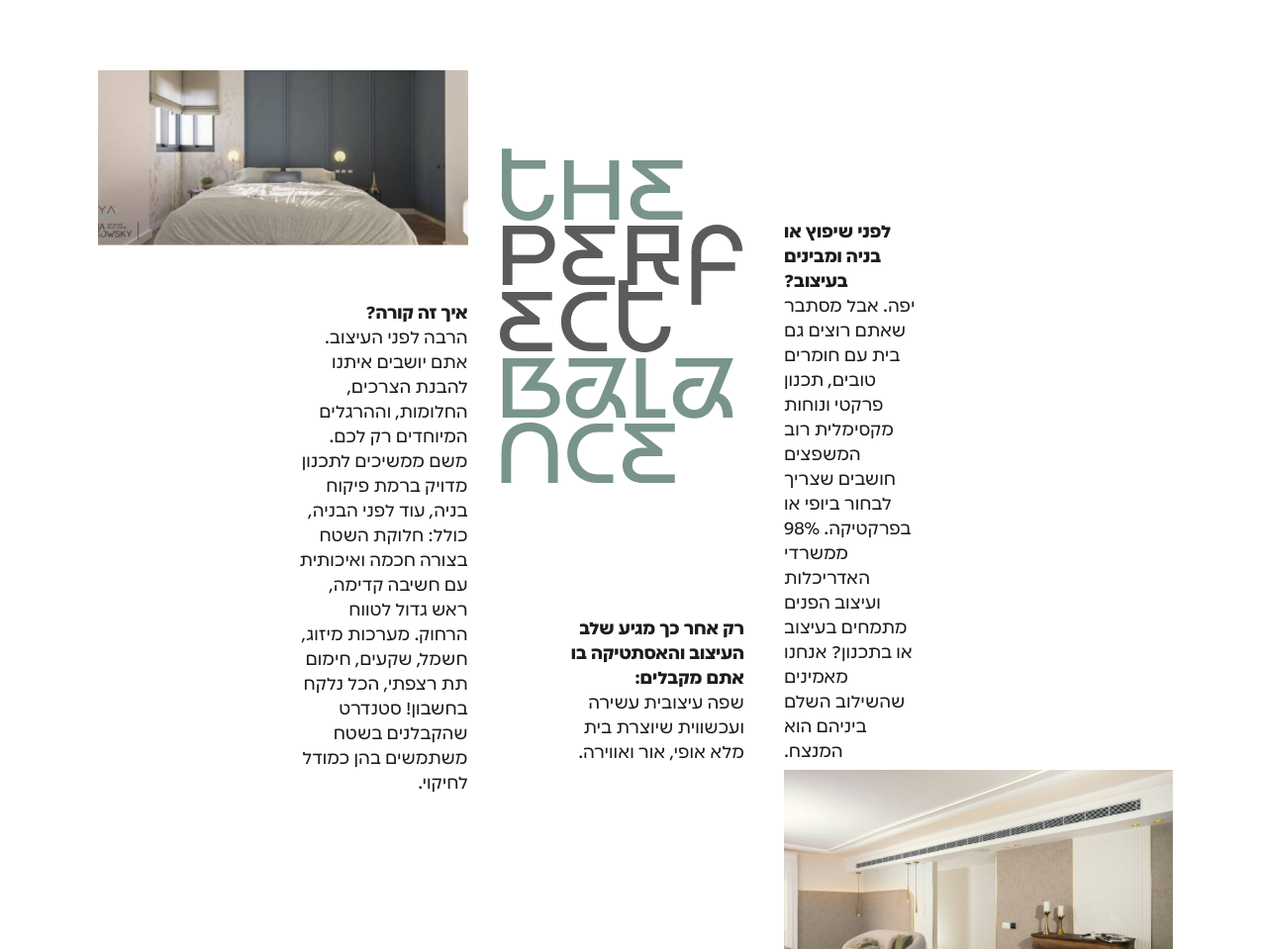
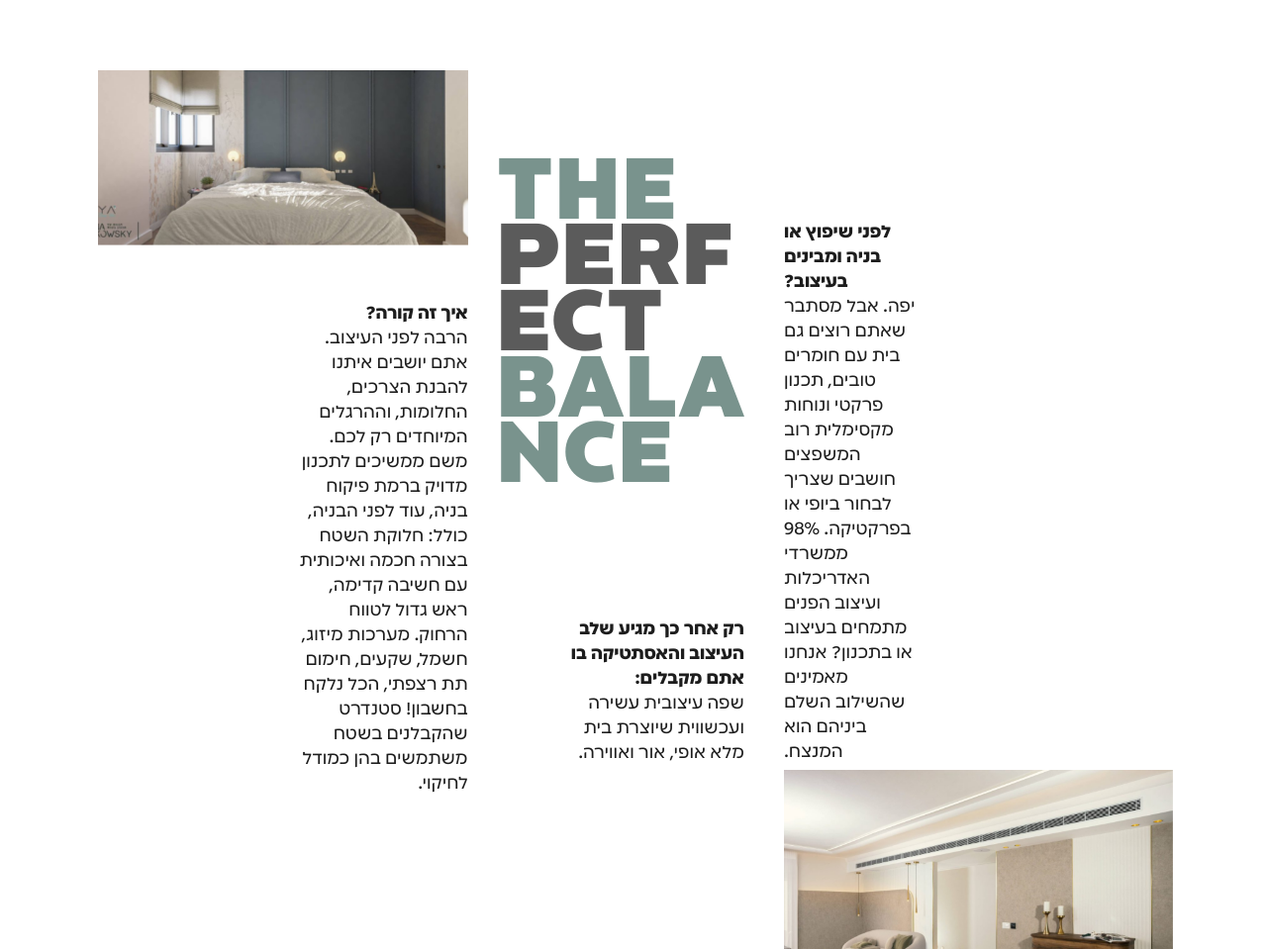
Before and after one commit to SABAN123OK/chaya-taler, a plain HTML site: page index.html in a window 1280 px wide. Shown: the part 800-1759 px from the top of the page at 99% size. Drawn offline with Linux system fonts and the light colour scheme; animation ran at ten frames a second.

Commit message:
Revert THE PERFECT BALANCE heading to Plinko
Co-Authored-By: Claude Opus 5.5 <noreply@anthropic.com>

```diff
--- a/assets/pages.css
+++ b/assets/pages.css
@@ -481,8 +481,6 @@ html body .ct-page .ct-field__err{font-size:var(--fs-6)}
 }
 /* הכותרת הראשית בפונט אקסיומה */
 html body .ct-page .ct-hero .ct-title{font-family:"Axioma","Plinko FS",sans-serif;font-synthesis:none}
-/* ניסיון: THE PERFECT BALANCE באקסיומה */
-html body .ct-page .ct-big{font-family:"Axioma","Plinko FS",sans-serif;font-synthesis:none}
 @media (max-width:1099.98px){
   html body .ct-page .ct-hero .ct-title{font-size:calc(var(--fs-1) * 1.02)}
   html body .ct-page .ct-hero .ct-kicker{font-size:var(--fs-2)}
```
